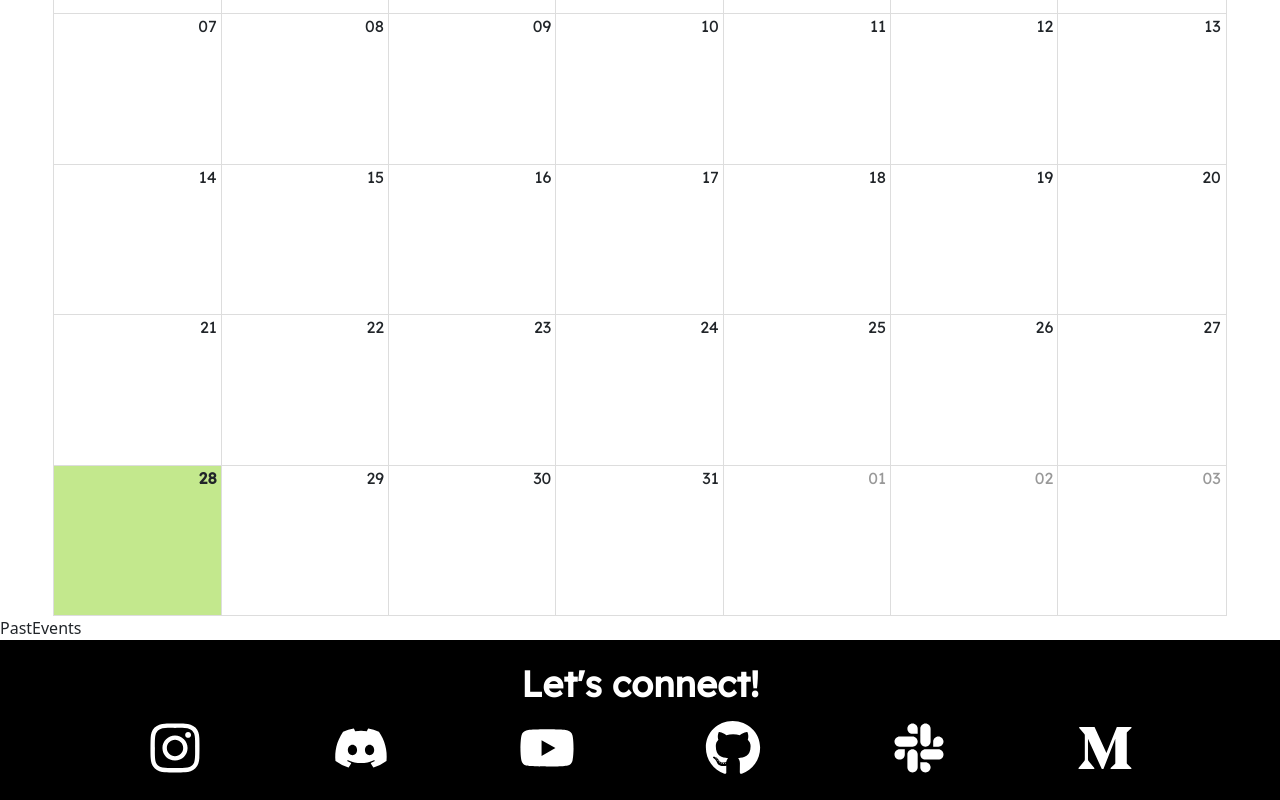
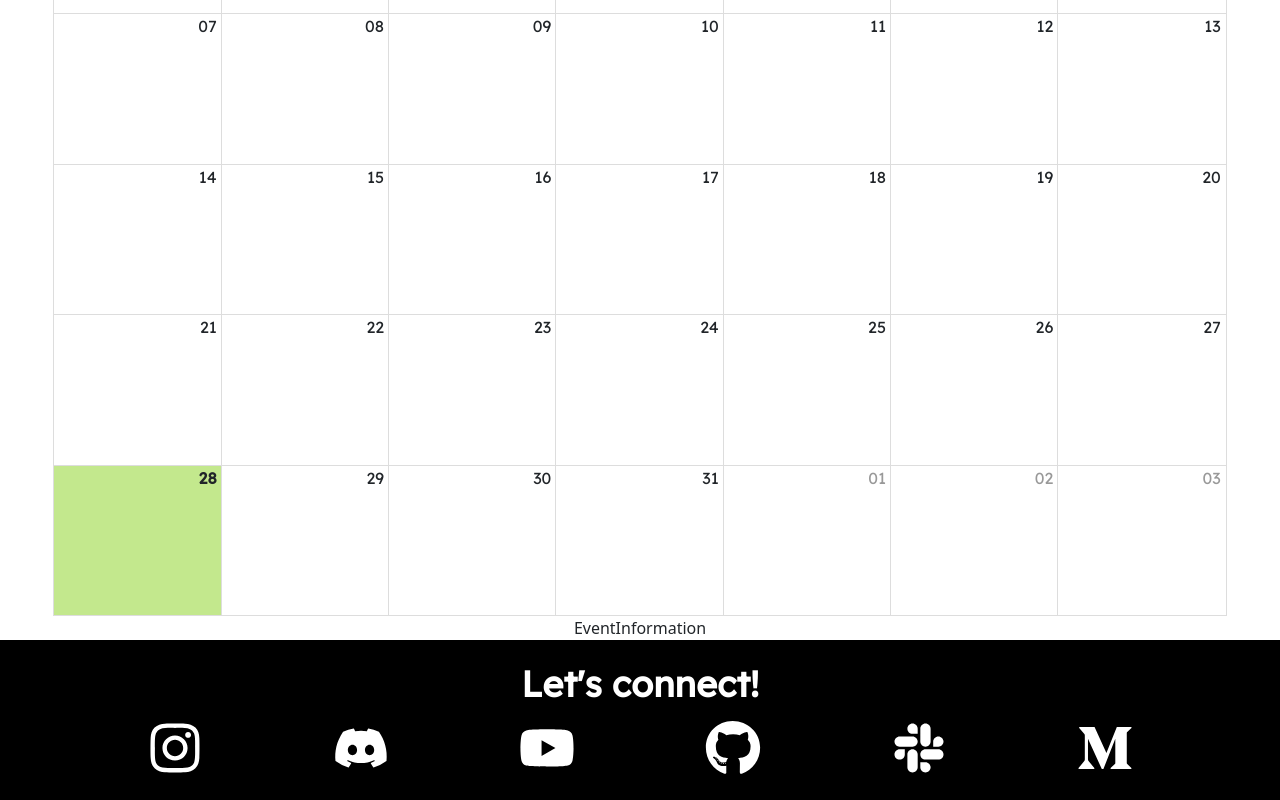
Before and after one commit to acm-ucr/acm-hydra, a Next.js app: page /events in a window 1280 px wide. Shown: the part 402-1202 px from the top of the page. Built offline with nearby package versions, Linux system fonts and the light colour scheme.

Commit message:
setup event information

```diff
--- a/components/CalendarEvents.js
+++ b/components/CalendarEvents.js
@@ -1,4 +1,4 @@
-import React from "react";
+import React, { useState } from "react";
 import moment from "moment";
 import { Calendar, momentLocalizer } from "react-big-calendar";
 import "react-big-calendar/lib/css/react-big-calendar.css";
@@ -6,6 +6,7 @@ import Events from "./Events.js";
 import { Row, Col } from "react-bootstrap";
 import Filter from "./Filter.js";
 import { FaArrowRight, FaArrowLeft } from "react-icons/fa";
+import EventInformation from "./EventInformation.js";
 
 const mLocalizer = momentLocalizer(moment);
 
@@ -98,6 +99,8 @@ const CustomEvent = ({ title, event }) => {
 };
 
 const CalendarEvents = () => {
+	const [eventInfo, setEventInfo] = useState({});
+
 	return (
 		<section className='w-full flex justify-center items-center flex-col'>
 			<div className=' w-11/12 flex justify-center items-center'>
@@ -111,6 +114,9 @@ const CalendarEvents = () => {
 						components={{
 							event: CustomEvent,
 							toolbar: CustomToolbar,
+						}}
+						onSelectEvent={event => {
+							setEventInfo(event);
 						}}
 						eventPropGetter={event => {
 							return { style: { backgroundColor: event.color } };
@@ -132,6 +138,7 @@ const CalendarEvents = () => {
 					/>
 				</div>
 			</div>
+			<EventInformation event={eventInfo} />
 		</section>
 	);
 };
--- /dev/null
+++ b/components/EventInformation.js
@@ -0,0 +1,7 @@
+import React from "react";
+
+const EventInformation = props => {
+	return <div>EventInformation</div>;
+};
+
+export default EventInformation;
--- a/components/PastEvents.js
+++ /dev/null
@@ -1,7 +0,0 @@
-import React from "react";
-
-const PastEvents = () => {
-	return <div>PastEvents</div>;
-};
-
-export default PastEvents;
--- a/pages/events.js
+++ b/pages/events.js
@@ -1,12 +1,10 @@
 import React from "react";
 import CalendarEvents from "../components/CalendarEvents";
-import PastEvents from "../components/PastEvents";
 
 const Events = () => {
 	return (
 		<div>
 			<CalendarEvents />
-			<PastEvents />
 		</div>
 	);
 };
```
